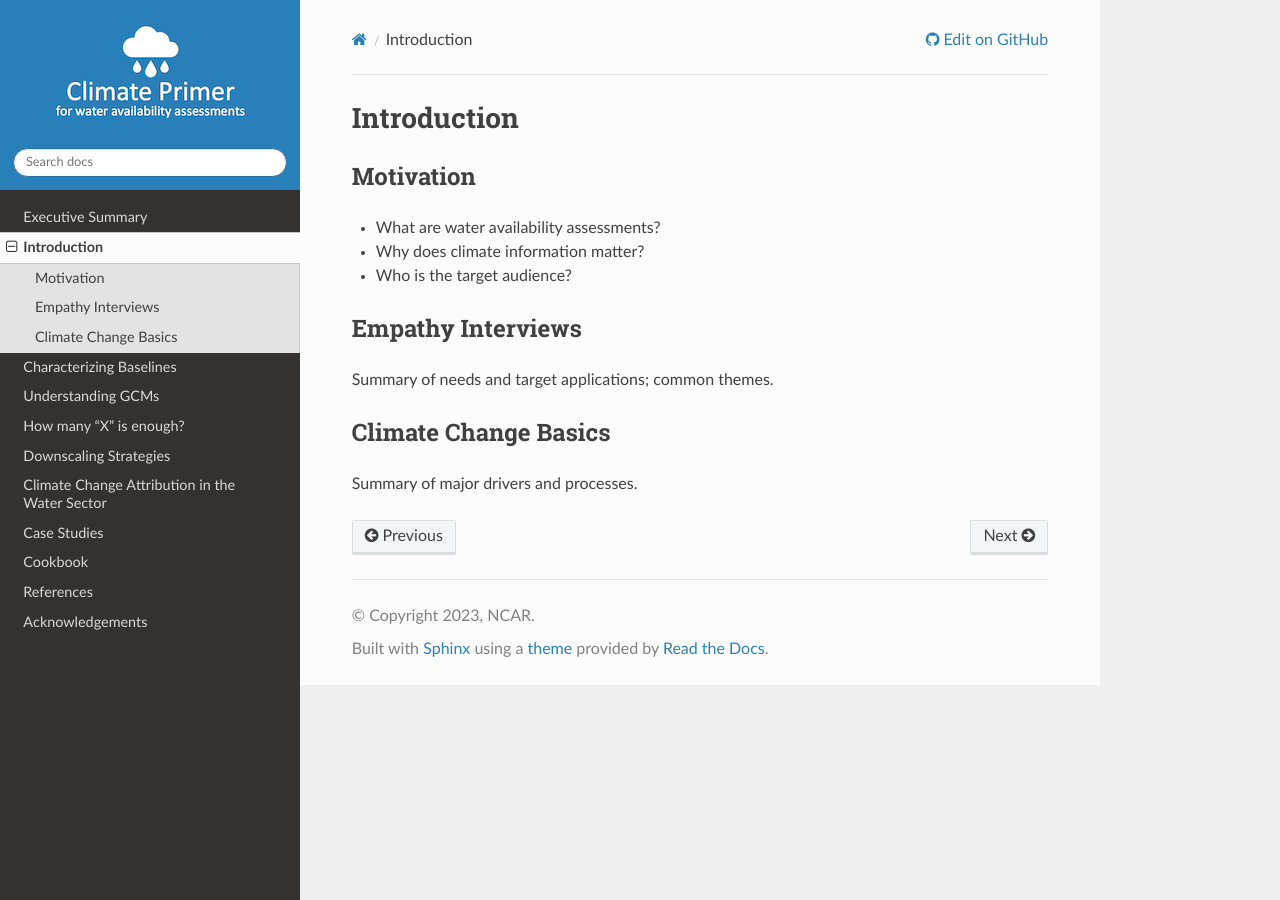
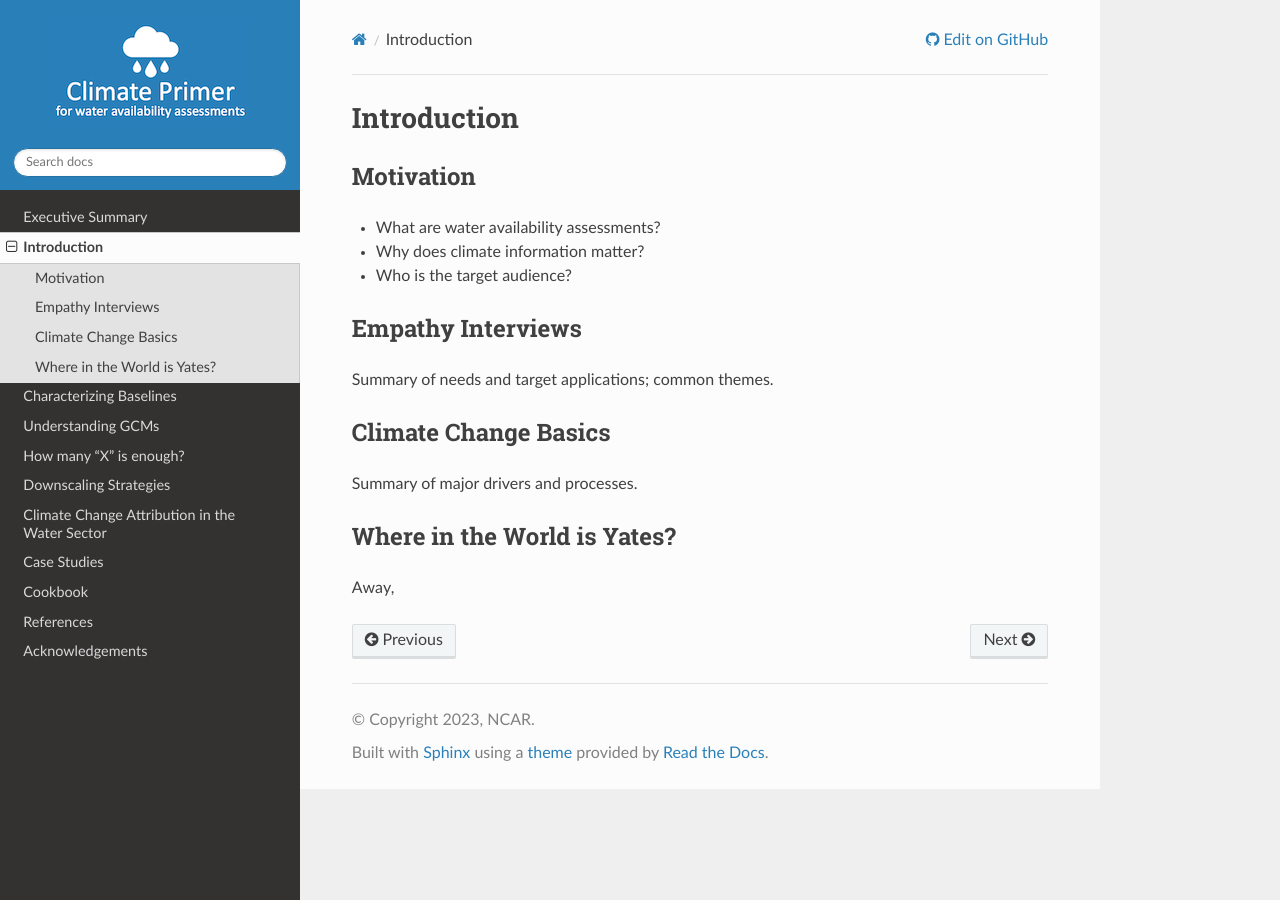
Before and after one commit to NCAR/climate-primer-water, a Sphinx documentation site: the page built from doc/introduction.rst, in a window 1280 px wide. Built offline with Sphinx 7.4.7 and the Read the Docs theme 2.0.0, drawn with Linux system fonts in a browser that asks for light colours.

Commit message:
Update introduction.rst

```diff
--- a/doc/introduction.rst
+++ b/doc/introduction.rst
@@ -21,3 +21,9 @@
 ---------------------
 
 Summary of major drivers and processes.
+
+
+Where in the World is Yates?
+---------------------
+
+Away,
```
